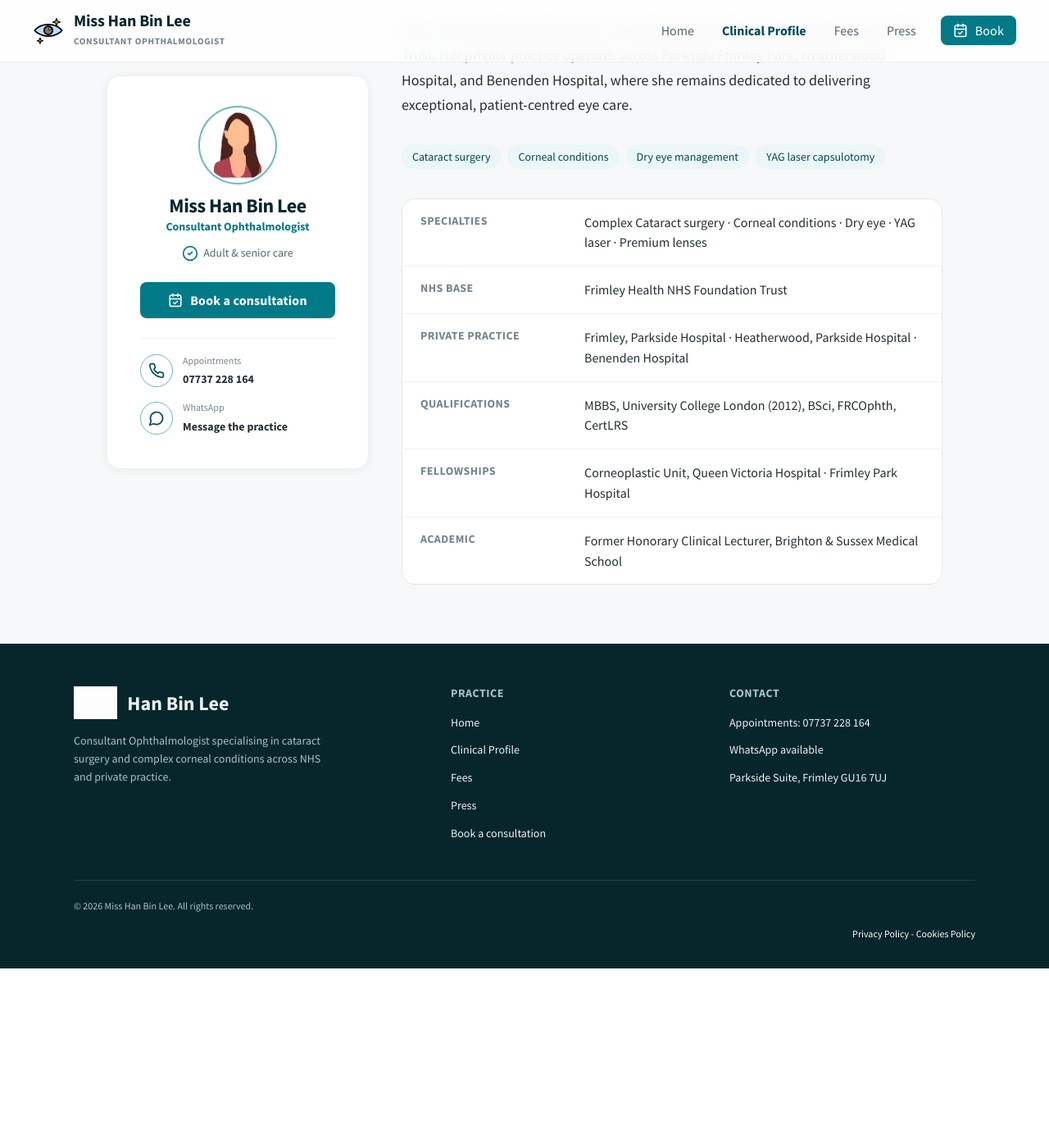
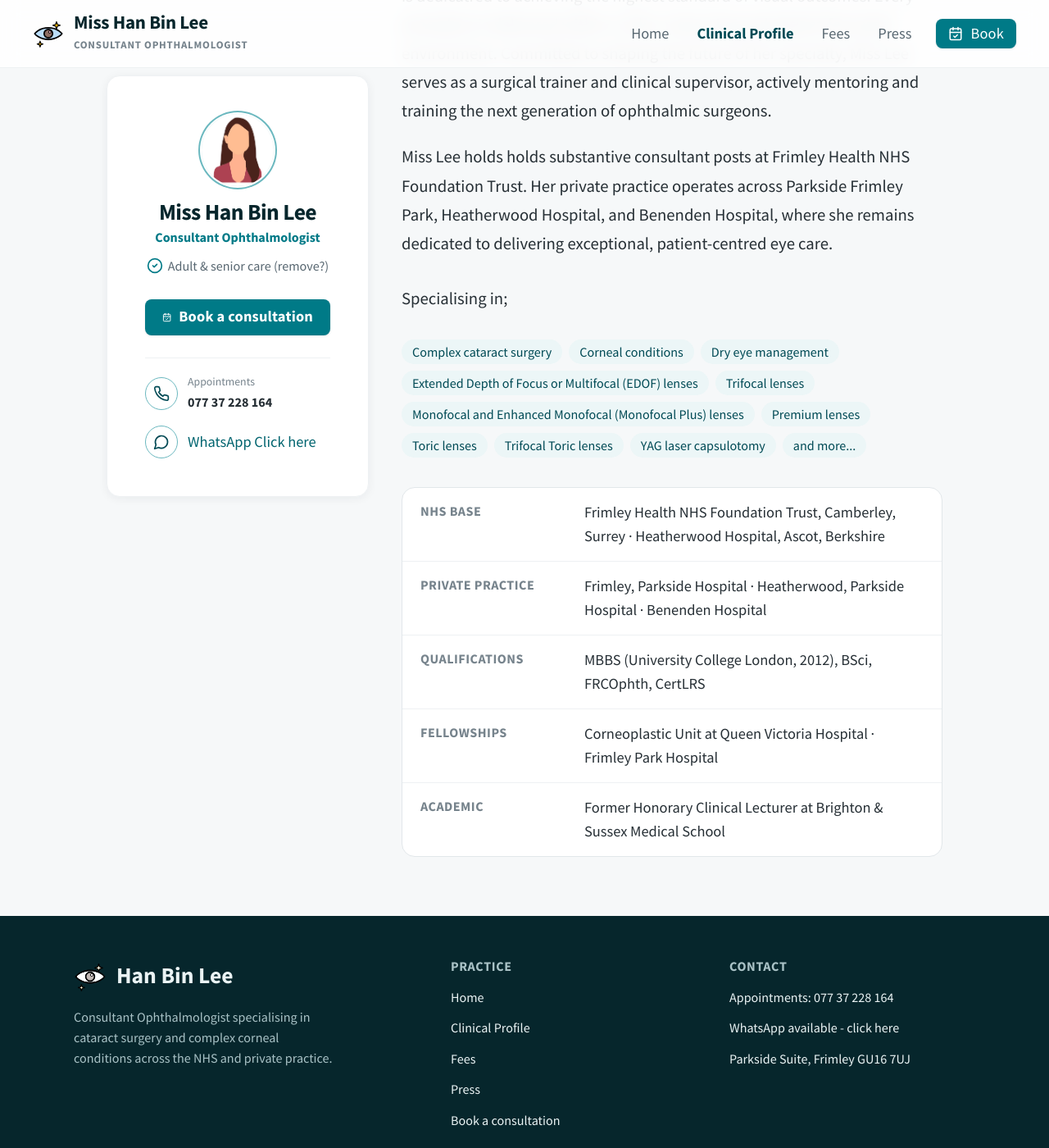
Before and after one commit to kuroya-8/hanbinlee.co.uk, a Jekyll site: the page built from clinical-profile.html, in a window 1280 px wide and 1400 px high, scrolled down 703 px. Shown: the whole window at 82% size. Built offline with Jekyll 4.4.1, drawn with Linux system fonts in a browser that asks for light colours; before the commit the page ends 1884 px from its top, so only the background shows below that; some of the changed text lies outside the part shown; grey boxes are pictures that could not be loaded.

Commit message:
optimisation

```diff
--- a/_config.yml
+++ b/_config.yml
@@ -20,7 +20,7 @@ lang: en
 
 # Practice details surfaced across the site (edit in one place)
 practice:
-  phone: "07737 228 164"
+  phone: "077 37 228 164"
   phone_href: "tel:+447737228164"
   whatsapp: "https://wa.me/447737228164 >Click here<"
   email: "appointments@hanbinlee.co.uk"
--- a/_includes/footer.html
+++ b/_includes/footer.html
@@ -2,10 +2,10 @@
   <div class="footer-grid">
     <div>
       <div class="footer-brand">
-        <img src="{{ '/assets/images/logo-mark.png' | relative_url }}" alt="">
+        <img src="{{ '/assets/images/eye-favicon.svg' | relative_url }}" alt="">
         <span>{{ site.practice.full_name }}</span>
       </div>
-      <p>Consultant Ophthalmologist specialising in cataract surgery and complex corneal conditions across NHS and private practice.</p>
+      <p>Consultant Ophthalmologist specialising in cataract surgery and complex corneal conditions across the NHS and private practice.</p>
     </div>
     <div class="footer-col">
       <h4>Practice</h4>
@@ -20,17 +20,31 @@
       <h4>Contact</h4>
       <ul>
         <li><a class="line" href="{{ site.practice.phone_href }}">Appointments: {{ site.practice.phone }}</a></li>
-        <li><a class="line" href="{{ site.practice.whatsapp }}">WhatsApp available</a></li>
+        <li><a class="line" href="{{ site.practice.whatsapp }}">WhatsApp available - click here</a></li>
         <li><span class="line">Parkside Suite, Frimley GU16 7UJ</span></li>
       </ul>
     </div>
   </div>
-  <div class="footer-bottom">
-    <span>© {{ 'now' | date: "%Y" }} {{ site.practice.honorific }} {{ site.practice.full_name }}. All rights reserved.</span>
-    <div style="text-align: right; width: 100%;">
-  <a href="/privacy-policy" style="color: white;">Privacy Policy</a>
-  <span style="color: white;"> - </span>
-  <a href="/cookies-policy" style="color: white;">Cookies Policy</a>
+<hr style="border: none; border-top: 1px solid rgba(255, 255, 255, 0.1); margin: 40px 0 20px 0;">
+
+<div style="display: flex; justify-content: space-between; ...">
+  </div>
+<!-- Footer Bottom Row -->
+<div style="display: flex; justify-content: space-between; align-items: center; width: 100%; flex-wrap: wrap; gap: 10px; padding-top: 15px;">
+
+  <!-- Left Side: Copyright -->
+  <div style="margin: 0; color: #a1a1aa;">
+    &copy; 2026 Miss Han Bin Lee. All rights reserved.
+  </div>
+
+  <!-- Right Side: Policy Links -->
+  <div style="margin: 0;">
+    <a href="/privacy-policy" style="color: white;">Privacy Policy</a>
+    <span style="color: white;"> - </span>
+    <a href="/cookies-policy" style="color: white;">Cookies Policy</a>
+  </div>
+
+</div>
 </div>
   </div>
 </footer>
--- a/_includes/header.html
+++ b/_includes/header.html
@@ -95,36 +95,40 @@
 
 <!-- Persistent Control Logic -->
 <script>
-  // --- Initialization (Runs immediately to prevent flashing) ---
-  let textSizeMultiplier = localStorage.getItem('textSize') ? parseInt(localStorage.getItem('textSize')) : 100;
+  // --- Initialization ---
+  // We changed the default starting size from 100 to 115 (approx 18.5px)
+  let defaultSize = 115;
+  let textSizeMultiplier = localStorage.getItem('textSize') ? parseInt(localStorage.getItem('textSize')) : defaultSize;
 
   if (localStorage.getItem('theme') === 'dark') {
     document.body.classList.add('dark-theme');
   }
-  if (textSizeMultiplier !== 100) {
-    document.documentElement.style.fontSize = textSizeMultiplier + "%";
-  }
+
+  // This ensures the new larger font size is applied immediately when the page loads
+  document.documentElement.style.fontSize = textSizeMultiplier + "%";
 
   // --- Text Resizer Logic ---
   function adjustTextSize(direction) {
     textSizeMultiplier += (direction * 10);
-    if (textSizeMultiplier > 160) textSizeMultiplier = 160;
-    if (textSizeMultiplier < 80) textSizeMultiplier = 80;
+
+    // Adjusted safety limits: allows text to get much larger (180%),
+    // and stops patients from accidentally making it smaller than standard (100%)
+    if (textSizeMultiplier > 180) textSizeMultiplier = 180;
+    if (textSizeMultiplier < 100) textSizeMultiplier = 100;
+
     document.documentElement.style.fontSize = textSizeMultiplier + "%";
-    localStorage.setItem('textSize', textSizeMultiplier); // Saves setting
+    localStorage.setItem('textSize', textSizeMultiplier);
   }
 
   function resetTextSize() {
-    textSizeMultiplier = 100;
-    document.documentElement.style.fontSize = "100%";
-    localStorage.setItem('textSize', 100); // Resets saved setting
+    textSizeMultiplier = defaultSize; // Resets back to our new 115% baseline
+    document.documentElement.style.fontSize = defaultSize + "%";
+    localStorage.setItem('textSize', defaultSize);
   }
 
   // --- Dark Mode Logic ---
   function toggleDarkMode() {
     document.body.classList.toggle('dark-theme');
-
-    // Checks if the theme is now dark, and saves the preference
     if (document.body.classList.contains('dark-theme')) {
       localStorage.setItem('theme', 'dark');
     } else {
--- a/clinical-profile.html
+++ b/clinical-profile.html
@@ -14,7 +14,7 @@ description: "About Miss Han Bin Lee — consultant ophthalmologist, qualificati
         <h3 class="pname">{{ site.practice.honorific }} {{ site.practice.full_name }}</h3>
         <div class="prole">Consultant Ophthalmologist</div>
         <div style="display:inline-flex;align-items:center;gap:6px;margin-top:10px;font-size:var(--text-sm);color:var(--text-muted)">
-          <i data-lucide="check-circle-2" style="color:var(--color-primary)"></i> Adult &amp; senior care
+          <i data-lucide="check-circle-2" style="color:var(--color-primary)"></i> Adult &amp; senior care (remove?)
         </div>
       </div>
       <a class="btn btn--primary btn--full mt-6" href="{{ '/booking/' | relative_url }}"><i data-lucide="calendar-check"></i> Book a consultation</a>
@@ -25,7 +25,7 @@ description: "About Miss Han Bin Lee — consultant ophthalmologist, qualificati
         </div>
         <div class="contact-row">
           <a class="icon-btn icon-btn--round icon-btn--secondary" href="{{ site.practice.whatsapp }}" aria-label="WhatsApp"><i data-lucide="message-circle"></i></a>
-          <span><span class="k" style="display:block">WhatsApp</span><span class="v">Message the practice</span></span>
+                  <a class="line" href="https://wa.me/447737228164 >Click here<">WhatsApp Click here</a>
         </div>
       </div>
     </aside>
@@ -33,27 +33,33 @@ description: "About Miss Han Bin Lee — consultant ophthalmologist, qualificati
     <div>
       <span class="eyebrow">Clinical Profile</span>
       <h1 style="margin:0 0 6px;color:var(--text-strong)">{{ site.practice.honorific }} {{ site.practice.full_name }}</h1>
-      <div style="font-size:var(--text-lg);color:var(--text-muted);margin-bottom:24px">Consultant Ophthalmologist</div>
+      <div style="font-size:var(--text-lg);color:var(--text-muted);margin-bottom:24px">Consultant Ophthalmic Surgeon</div>
 
       <blockquote class="quote" style="margin-bottom:28px">Advancing surgical excellence through digital integration and precision patient care.</blockquote>
 
       <p style="font-size:var(--text-md);color:var(--text-body);line-height:1.7">{{ site.practice.honorific }} {{ site.practice.full_name }} is a UK-trained Consultant Ophthalmic Surgeon specialising in advanced cataract removal and corneal conditions. A graduate of University College Londoon and a Fellow of the Royal College of Ophthalmologists (FRCOphth), she brings ssub-specialist fellowship training from the renowned Corneoplastic Unit of Queen Victoria Hospital and Frimley Park Hospital to her practice. By utilisaing state-of-the-art diagnostic imaging and high-precision micro-incision surgical technology, her practice is dedicatred to achieving the highest standard of visual outcomes. Every procedure is delivered within a calm, reassuring and patient-focussed environment. Committed to shaping the future of her specialty, Miss Lee serves as a surgical trainer and clinical supervisor, actively mentoring and training the next generation of ophthalmic surgeons.</p>
       <p style="font-size:var(--text-md);color:var(--text-body);line-height:1.7;margin-bottom:32px">Miss Lee holds holds substantive consultant posts at Frimley Health NHS Foundation Trust. Her private practice operates across Parkside Frimley Park, Heatherwood Hospital, and Benenden Hospital, where she remains dedicated to delivering exceptional, patient-centred eye care.</p>
-
+ <p style="font-size:var(--text-md);color:var(--text-body);line-height:1.7;margin-bottom:32px">Specialising in;</p>
       <div class="specialty-tags">
-        <span class="tag">Cataract surgery</span>
+        <span class="tag">Complex cataract surgery</span>
         <span class="tag">Corneal conditions</span>
         <span class="tag">Dry eye management</span>
+        <span class="tag">Extended Depth of Focus or Multifocal (EDOF) lenses</span>
+        <span class="tag">Trifocal lenses</span>
+        <span class="tag">Monofocal and Enhanced Monofocal (Monofocal Plus) lenses</span>
+        <span class="tag">Premium lenses</span>
+        <span class="tag">Toric lenses</span>
+        <span class="tag">Trifocal Toric lenses</span>
         <span class="tag">YAG laser capsulotomy</span>
+                <span class="tag"> and more...</span>
       </div>
 
       <div class="card card--outline card--flush facts">
-        <div class="fact"><div class="fk">Specialties</div><div class="fv">Complex Cataract surgery · Corneal conditions · Dry eye · YAG laser · Premium lenses </div></div>
-        <div class="fact"><div class="fk">NHS base</div><div class="fv">Frimley Health NHS Foundation Trust</div></div>
+          <div class="fact"><div class="fk">NHS base</div><div class="fv">Frimley Health NHS Foundation Trust, Camberley, Surrey · Heatherwood Hospital, Ascot, Berkshire</div></div>
         <div class="fact"><div class="fk">Private practice</div><div class="fv">Frimley, Parkside Hospital · Heatherwood, Parkside Hospital · Benenden Hospital</div></div>
-        <div class="fact"><div class="fk">Qualifications</div><div class="fv">MBBS, University College London (2012), BSci, FRCOphth, CertLRS</div></div>
-        <div class="fact"><div class="fk">Fellowships</div><div class="fv">Corneoplastic Unit, Queen Victoria Hospital · Frimley Park Hospital</div></div>
-        <div class="fact"><div class="fk">Academic</div><div class="fv">Former Honorary Clinical Lecturer, Brighton &amp; Sussex Medical School</div></div>
+        <div class="fact"><div class="fk">Qualifications</div><div class="fv">MBBS (University College London, 2012), BSci, FRCOphth, CertLRS</div></div>
+        <div class="fact"><div class="fk">Fellowships</div><div class="fv">Corneoplastic Unit at Queen Victoria Hospital · Frimley Park Hospital</div></div>
+        <div class="fact"><div class="fk">Academic</div><div class="fv">Former Honorary Clinical Lecturer at Brighton &amp; Sussex Medical School</div></div>
       </div>
     </div>
   </div>
--- a/full_context.txt
+++ b/full_context.txt
@@ -30,7 +30,7 @@
         <img src="{{ '/assets/images/eye-favicon.svg' | relative_url }}" alt="">
         <span>{{ site.practice.full_name }}</span>
       </div>
-      <p>Consultant Ophthalmologist specialising in cataract surgery and complex corneal conditions across NHS and private practice.</p>
+      <p>Consultant Ophthalmologist specialising in cataract surgery and complex corneal conditions across the NHS and private practice.</p>
     </div>
     <div class="footer-col">
       <h4>Practice</h4>
```
Also changed, not shown: 10 other files.
